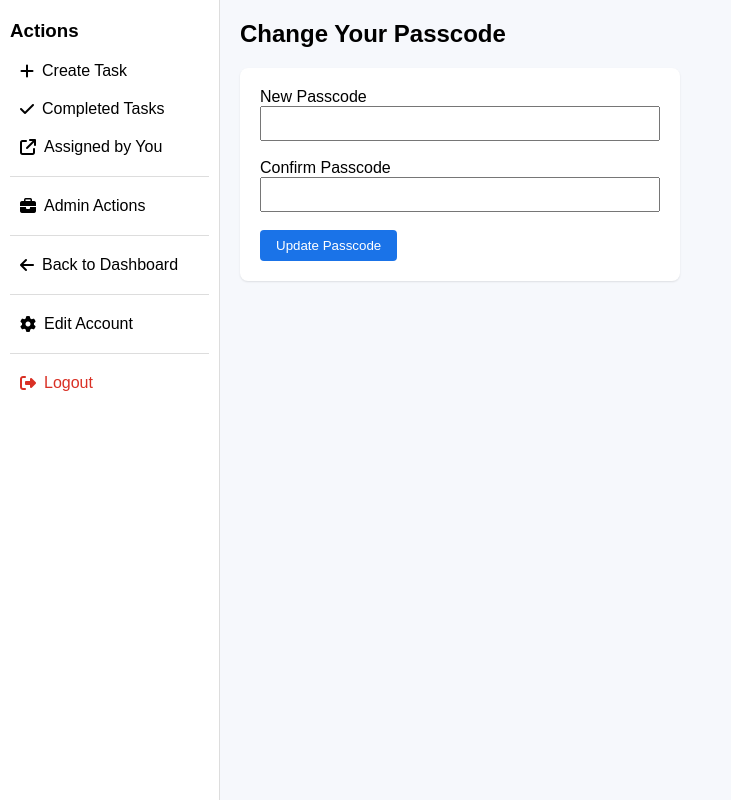
After one commit to ashleykate-cloud/task-app, a Flask app: page /edit_account in a window 1280 px wide. The commit adds this page. Shown: the whole page, without its empty margins (0-731 px from the left). Run offline with Flask 3, Linux system fonts and the light colour scheme; the visitor is signed in with stand-in values (Sample User, id 1); data comes from the database, SQL or seed files in the repository.

Commit message:
Allow users to eddit their own passcodes

```diff
--- a/app.py
+++ b/app.py
@@ -234,6 +234,37 @@ def assigned_tasks():
 
     return render_template("assigned_tasks.html", username=username, tasks=tasks)
 
+@app.route("/edit_account", methods=["GET", "POST"])
+def edit_account():
+    if "username" not in session:
+        return redirect(url_for("login"))
+
+    conn = get_db_connection()
+    user = conn.execute(
+        "SELECT * FROM users WHERE username = ?", (session["username"],)
+    ).fetchone()
+
+    if request.method == "POST":
+        new_passcode = request.form.get("new_passcode", "")
+        confirm_passcode = request.form.get("confirm_passcode", "")
+
+        if not new_passcode:
+            return "Passcode cannot be empty", 400
+        if new_passcode != confirm_passcode:
+            return "Passcodes do not match", 400
+
+        # Update passcode
+        conn.execute(
+            "UPDATE users SET passcode = ? WHERE id = ?",
+            (new_passcode, user["id"])
+        )
+        conn.commit()
+        conn.close()
+        return redirect(url_for("dashboard"))
+
+    conn.close()
+    return render_template("edit_account.html")
+
 # --------------------------
 # ADMIN ROUTES
 # --------------------------
--- a/templates/base.html
+++ b/templates/base.html
@@ -84,7 +84,7 @@
         {% if is_admin and request.endpoint != 'admin_actions' %}
             <hr>
             <div class="sidebar-item" onclick="window.location='{{ url_for('admin_actions') }}'">
-                <i class="fa-solid fa-gear"></i> Admin Actions
+                <i class="fa-solid fa-briefcase"></i> Admin Actions
             </div>
         {% endif %}
 
@@ -100,6 +100,12 @@
         {% endif %}
 
         <hr>
+            <div class="sidebar-item"
+                onclick="window.location='{{ url_for('edit_account') }}'">
+                <i class="fa-solid fa-gear"></i> Edit Account
+            </div>
+
+        <hr>
         <div class="sidebar-item logout" onclick="window.location='{{ url_for('logout') }}'">
             <i class="fa-solid fa-right-from-bracket"></i> Logout
         </div>
--- /dev/null
+++ b/templates/edit_account.html
@@ -0,0 +1,41 @@
+{% extends "base.html" %}
+
+{% block title %}Edit Passcode{% endblock %}
+
+{% block content %}
+<h2 style="margin-top: 0;">Change Your Passcode</h2>
+
+<div style="
+    background: #ffffff;
+    border-radius: 8px;
+    padding: 20px;
+    box-shadow: 0 1px 2px rgba(0,0,0,0.1);
+    max-width: 400px;
+">
+    <form method="post">
+        <div style="margin-bottom: 18px;">
+            <label style="display: block; font-weight: 500;">New Passcode</label>
+            <input type="password" name="new_passcode" required
+                   style="width: 100%; padding: 8px; box-sizing: border-box;">
+        </div>
+
+        <div style="margin-bottom: 18px;">
+            <label style="display: block; font-weight: 500;">Confirm Passcode</label>
+            <input type="password" name="confirm_passcode" required
+                   style="width: 100%; padding: 8px; box-sizing: border-box;">
+        </div>
+
+        <button type="submit"
+                style="
+                    background: #1a73e8;
+                    color: white;
+                    border: none;
+                    padding: 8px 16px;
+                    border-radius: 4px;
+                    cursor: pointer;
+                ">
+            Update Passcode
+        </button>
+    </form>
+</div>
+{% endblock %}
```
